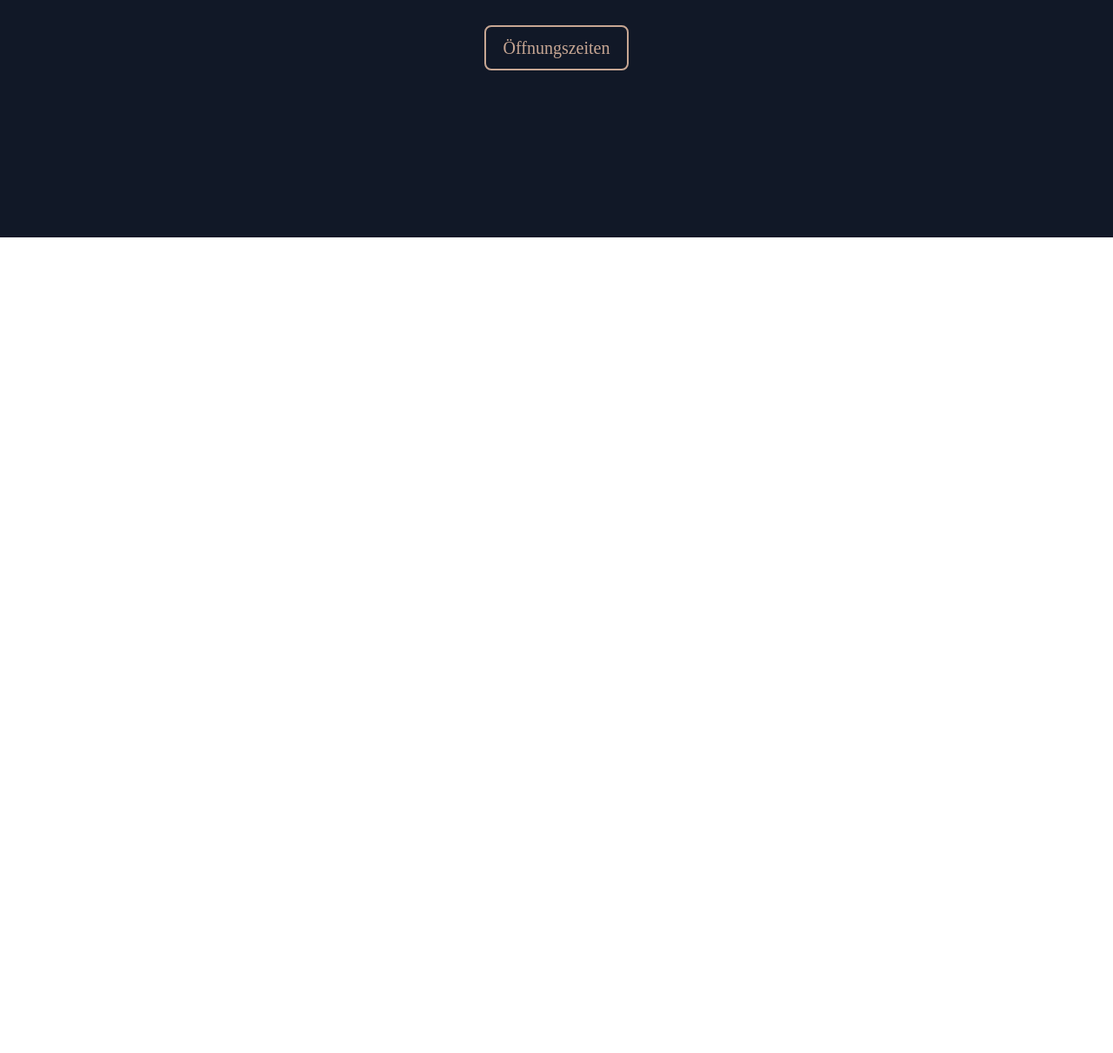
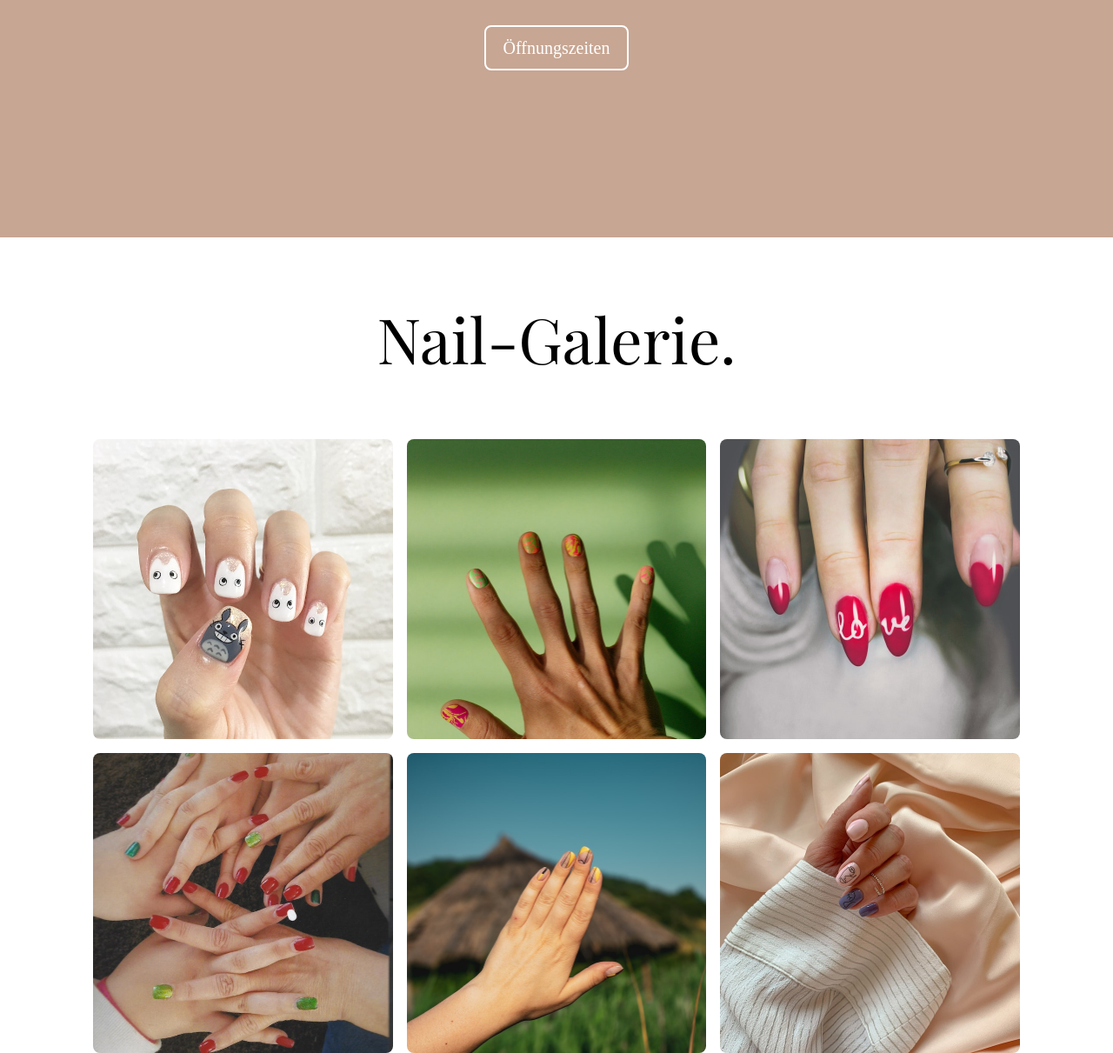
Before and after one commit to CameronWeijmer/Nail-Works, a website: page index.html in a window 1280 px wide. Shown: the part 1618-2829 px from the top of the page at 87% size. Before the commit the page ends 1891 px from the top, so only its background shows below. Drawn offline with nearby package versions, Linux system fonts and the light colour scheme; a web font is replaced by a local one.

Commit message:
feat: added galerie

```diff
--- a/index.html
+++ b/index.html
@@ -118,16 +118,78 @@
             </div>
         </section>
         <!-- quote -->
-        <section class="py-48 mt-20 bg-dark-blue">
+        <section class="py-48 mt-20 bg-beige">
             <div class="flex flex-col justify-center">
                 <div class="flex justify-center">
                     <h2 class="text-6xl font-primary text-white">Verwöhne Dich noch heute.</h2>
                 </div>
             </div>
             <div class="flex justify-center">
-                <button type="button" class="text-beige text-xl font-secondary hover:text-white border-2 border-beige hover:bg-beige focus:ring-4
+                <button type="button" class="text-white text-xl font-secondary hover:text-beige border-2 border-white hover:bg-white focus:ring-4
             focus:outline-none focus:ring-blue-300 font-medium rounded-lg px-5 py-2.5 mt-8">Öffnungszeiten</button>
             </div>
+        </section>
+        <!-- nail galerie -->
+        <section class="pt-20">
+            <div class="flex justify-center">
+                <h2 class="font-primary text-7xl">Nail-Galerie.</h2>
+            </div>
+            <div class="mx-auto flex justify-center">
+                <div class="w-5/6">
+                    <div class="grid grid-cols-2 md:grid-cols-3 gap-4 pt-20 mx-auto">
+                        <div>
+                            <img class="h-auto max-w-full rounded-lg" src="./assets/nail1.jpg" alt="Nail">
+                        </div>
+                        <div>
+                            <img class="h-auto max-w-full rounded-lg" src="./assets/nail2.jpg" alt="Nail">
+                        </div>
+                        <div>
+                            <img class="h-auto max-w-full rounded-lg" src="./assets/nail3.jpg" alt="Nail">
+                        </div>
+                        <div>
+                            <img class="h-auto max-w-full rounded-lg" src="./assets/nail4.jpg" alt="Nail">
+                        </div>
+                        <div>
+                            <img class="h-auto max-w-full rounded-lg" src="./assets/nail5.jpg" alt="Nail">
+                        </div>
+                        <div>
+                            <img class="h-auto max-w-full rounded-lg" src="./assets/nail6.jpg" alt="Nail">
+                        </div>
+                    </div>
+                </div>
+            </div>
+            <!-- testimonial -->
+            <!-- <section class="pt-20 bg-beige">
+                <div class="flex justify-center">
+                    <h2 class="font-primary text-white text-7xl">Was man über uns sagt.</h2>
+                </div>
+                <div class="flex justify-around mx-auto">
+                    <div class="grid grid-cols-2 md:grid-cols-2 gap-8 pt-20 font-primary text-2xl text-white">
+                        <div class="max-w-md">
+                            <p>"Ich war sehr zufrieden mit meinem Besuch im Nagelstudio. Das Personal war freundlich und
+                                professionell, und meine Nägel sahen fantastisch aus. Ich werde auf jeden Fall
+                                wiederkommen!"</p>
+                        </div>
+                        <div class="max-w-md">
+                            <p>"Tolles Nagelstudio! Die Mitarbeiterinnen waren sehr talentiert und haben meine
+                                Vorstellungen perfekt umgesetzt. Die Atmosphäre war entspannend und ich fühlte mich gut
+                                aufgehoben."</p>
+                        </div>
+                        <div class="max-w-md">
+                            <p>"Ich habe schon viele Nagelstudios ausprobiert, aber keines hat mich so beeindruckt wie
+                                dieses. Die Qualität der Arbeit ist herausragend und die Auswahl an Farben und Designs
+                                ist großartig. Ich kann es nur weiterempfehlen!"</p>
+                        </div>
+                        <div class="max-w-md">
+                            <p>"Ein absolutes Juwel unter den Nagelstudios! Das Ambiente ist stilvoll und gemütlich, und
+                                die Nageltechnikerinnen verstehen ihr Handwerk. Ich war mit dem Ergebnis meiner Maniküre
+                                mehr als zufrieden."</p>
+                        </div>
+                    </div>
+                </div>
+
+            </section> -->
+
         </section>
     </main>
     <!-- flowbite script -->
```
Also changed, not shown: assets/nail1.jpg (added), assets/nail2.jpg (added), assets/nail3.jpg (added), assets/nail4.jpg (added), assets/nail5.jpg (added), assets/nail6.jpg (added), css/main.css, 2 other files.
